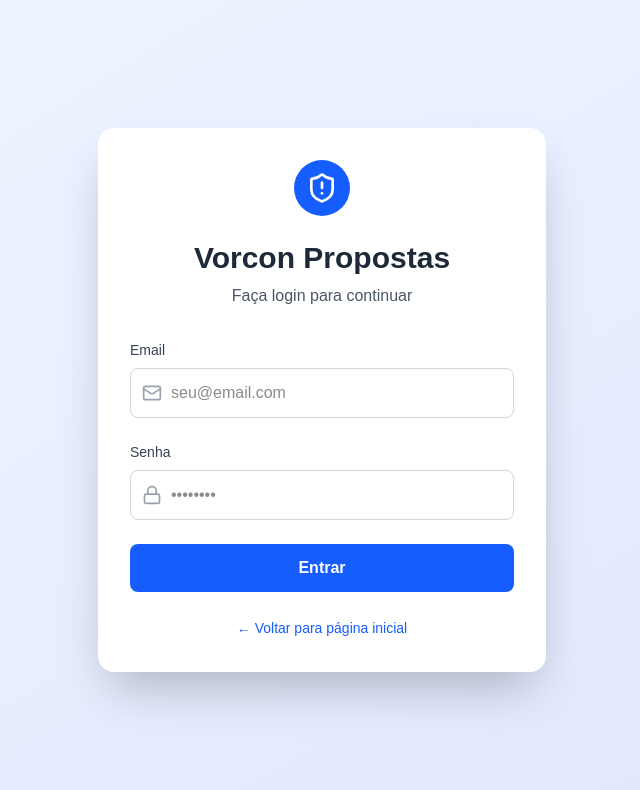
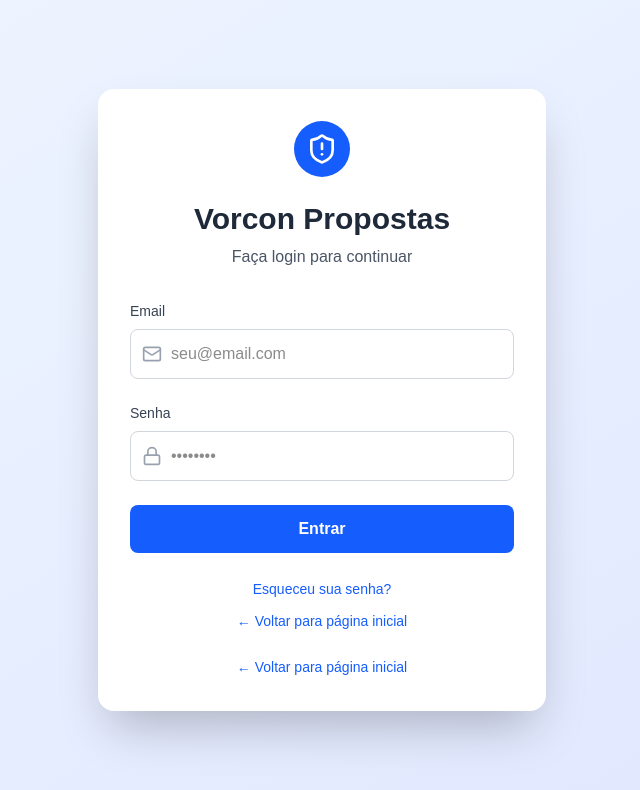
Before and after one commit to luizvianaadm-dev/vorcon-propostas-app, a Next.js app: page /login in a window 1280 px wide. Shown: the top 790 px of the page, without its empty margins (318-958 px from the left). Built offline with nearby package versions, Linux system fonts and the light colour scheme; no server answers.

Commit message:
Implement password reset feature in login page
Added password reset functionality with user feedback.

```diff
--- a/app/login/page.tsx
+++ b/app/login/page.tsx
@@ -13,6 +13,8 @@ function LoginForm() {
   const [password, setPassword] = useState("");
   const [loading, setLoading] = useState(false);
   const [error, setError] = useState("");
+    const [resetMode, setResetMode] = useState(false);
+    const [successMessage, setSuccessMessage] = useState("");
 
   useEffect(() => {
     const errorObj = searchParams.get('error');
@@ -50,6 +52,26 @@ function LoginForm() {
     router.push('/dashboard');
   }
 
+    async function handlePasswordReset(e: React.FormEvent) {
+          e.preventDefault();
+          setLoading(true);
+          setError("");
+          setSuccessMessage("");
+
+          const { error } = await supabase.auth.resetPasswordForEmail(email, {
+                  redirectTo: `${window.location.origin}/login`,
+                });
+
+          if (error) {
+                  setError(error.message);
+                  setLoading(false);
+                  return;
+                }
+
+          setSuccessMessage("Email de recuperação enviado! Verifique sua caixa de entrada.");
+          setLoading(false);
+        }
+
   return (
     <div className="min-h-screen flex items-center justify-center bg-gradient-to-br from-blue-50 to-indigo-100 p-4">
       <div className="bg-white rounded-2xl shadow-2xl w-full max-w-md p-8">
@@ -62,8 +84,7 @@ function LoginForm() {
         <h1 className="text-3xl font-bold text-center text-gray-800 mb-2">
           Vorcon Propostas
         </h1>
-        <p className="text-center text-gray-600 mb-8">Faça login para continuar</p>
-
+      <p className="text-center text-gray-600 mb-8">{resetMode ? "Digite seu email para recuperar a senha" : "Faça login para continuar"}</p>
         {error && (
           <div className="bg-red-50 border border-red-200 text-red-700 px-4 py-3 rounded-lg mb-6 flex items-start gap-2">
             <ShieldAlert className="w-5 h-5 mt-0.5 flex-shrink-0" />
@@ -71,8 +92,13 @@ function LoginForm() {
           </div>
         )}
 
-        <form onSubmit={handleLogin} className="space-y-6">
-          <div>
+              {successMessage && (
+              <div className="bg-green-50 border border-green-200 text-green-700 px-4 py-3 rounded-lg mb-6">
+                          <span>{successMessage}</span>
+                        </div>
+            )}
+
+      <form onSubmit={resetMode ? handlePasswordReset : handleLogin} className="space-y-6">          <div>
             <label htmlFor="email" className="block text-sm font-medium text-gray-700 mb-2">
               Email
             </label>
@@ -91,7 +117,8 @@ function LoginForm() {
             </div>
           </div>
 
-          <div>
+        {!resetMode && (
+      <div>
             <label htmlFor="password" className="block text-sm font-medium text-gray-700 mb-2">
               Senha
             </label>
@@ -109,6 +136,7 @@ function LoginForm() {
               />
             </div>
           </div>
+              )}
 
           <button
             type="submit"
@@ -118,13 +146,42 @@ function LoginForm() {
             {loading ? (
               <>
                 <Loader2 className="w-5 h-5 animate-spin" />
-                Entrando...
-              </>
+            resetMode ? "Enviando..." : "Entrando..."              </>
             ) : (
-              "Entrar"
-            )}
+            resetMode ? "Enviar" : "Entrar"            )}
           </button>
         </form>
+
+              <div className="mt-6 text-center space-y-3">
+                        {resetMode ? (
+                <button
+                              type="button"
+                              onClick={() => {
+                                              setResetMode(false);
+                                              setError("");
+                                              setSuccessMessage("");
+                                            }}
+                              className="text-blue-600 hover:text-blue-700 text-sm font-medium"
+                            >
+                              ← Voltar para o login
+                            </button>
+              ) : (
+                <button
+                              type="button"
+                              onClick={() => {
+                                              setResetMode(true);
+                                              setError("");
+                                            }}
+                              className="text-blue-600 hover:text-blue-700 text-sm font-medium"
+                            >
+                              Esqueceu sua senha?
+                            </button>
+              )}
+
+                        <Link href="/" className="block text-blue-600 hover:text-blue-700 text-sm font-medium">
+                                    ← Voltar para página inicial
+                                  </Link>
+                      </div>
 
         <div className="mt-6 text-center">
           <Link href="/" className="text-blue-600 hover:text-blue-700 text-sm font-medium">
```
